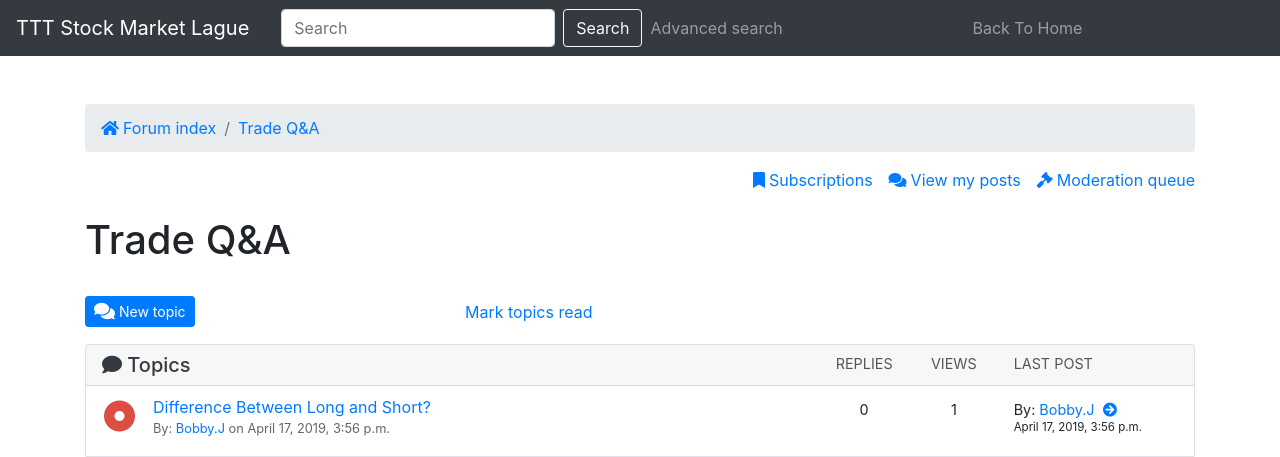
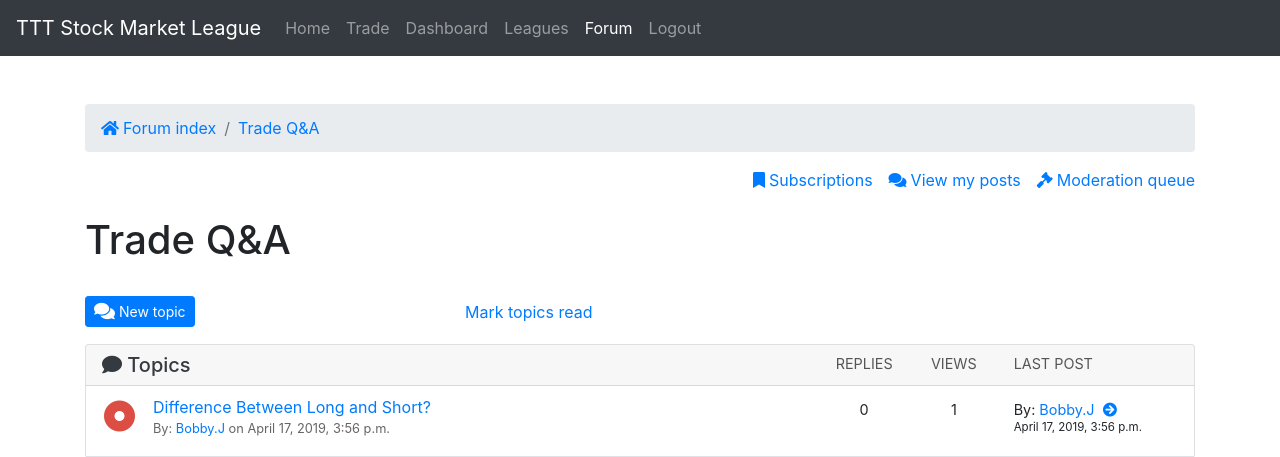
Before and after one commit to amalhotr/SMIL_project, a Django app: a page that uses machina/templates/machina/board_base.html in a window 1280 px wide. Shown: the top 457 px of the page. Run offline with Django 3.2, Linux system fonts and the light colour scheme; a user stored in the database is signed in; data comes from the database, SQL or seed files in the repository; both versions use the stored data as it was after the commit; data that the repository does not hold is empty; parts of the project's set-up code (start-up, migrations or seed data) failed here and were passed over; some libraries are stand-ins or nearby versions.

Commit message:
Updated Forums -Ajeet

```diff
--- a/SMIL_project/settings.py
+++ b/SMIL_project/settings.py
@@ -82,7 +82,7 @@ TEMPLATES = [
         'BACKEND': 'django.template.backends.django.DjangoTemplates',
         'DIRS': [os.path.join(BASE_DIR, 'templates'),
                 MACHINA_MAIN_TEMPLATE_DIR,
-        ],
+            ],
         'APP_DIRS': True,
         'OPTIONS': {
             'context_processors': [
--- a/SMIL_project/urls.py
+++ b/SMIL_project/urls.py
@@ -18,16 +18,13 @@ from django.urls import path, include
 from accounts.views import login_view, logout_view, register_view, loggedin_home_view
 from machina import urls as machina_urls
 
-
 urlpatterns = [
     path('admin/', admin.site.urls),
     path('accounts/login/', login_view, name = 'login'),
     path('accounts/register/', register_view, name = 'register'),
     path('accounts/logout/', logout_view, name = 'logout'),
     path('accounts/loggedin_home', loggedin_home_view, name = 'loggedin_home_view'),
-    path('forum/', include(machina_urls), name = 'forum'),
     path('', include('ttt.urls')),
-
 ]
 
 from django.conf import settings
--- a/machina/templates/machina/board_base.html
+++ b/machina/templates/machina/board_base.html
@@ -13,14 +13,55 @@
 
 {% block body %}
 {% block header %}
-<nav class="navbar navbar-expand-lg navbar-dark bg-dark">
-  <a class="navbar-brand" href="{% url 'forum:index' %}">{% block brand %}TTT Stock Market Lague{% endblock %}</a>
+{% block bar %}
+      <nav class="navbar navbar-expand-lg navbar-dark bg-dark">
+          <a class="navbar-brand" href="{% url 'home' %}">TTT Stock Market League</a>
+
+          <button class="navbar-toggler" type="button" data-toggle="collapse" data-target="#navbarSupportedContent" aria-controls="navbarSupportedContent" aria-expanded="false" aria-label="Toggle navigation">
+            <span class="navbar-toggler-icon"></span>
+          </button>
+
+          <div class="collapse navbar-collapse" id="navbarSupportedContent">
+            <ul class="navbar-nav mr-auto">
+              <li class="nav-item {% if request.resolver_match.url_name == 'home' %}active{% endif %} ">
+                <a class="nav-link" href="{% url 'home' %}">Home <span class="sr-only">(current)</span></a>
+                    </li>
+                    {% if user.is_authenticated %}
+                      <li class="nav-item">
+                        <a class="nav-link {% if request.resolver_match.url_name == 'trade' %}active{% endif %}" href="{% url 'trade'%}">Trade</a>
+                      </li>
+                      <li class="nav-item">
+                        <a class="nav-link {% if request.resolver_match.url_name == 'dashboard' %}active{% endif %}" href="{% url 'dashboard'%}">Dashboard</a>
+                      </li>
+                      <li class="nav-item">
+                        <a class="nav-link {% if request.resolver_match.url_name == 'leagues' %}active{% endif %}" href="{% url 'leagues'%}">Leagues</a>
+              </li>
+              <li class="nav-item">
+                        <a class="nav-link active" href="/forum">Forum</a>
+                      </li>
+                      <li class="nav-item">
+                        <a class="nav-link {% if request.resolver_match.url_name == 'logout' %}active{% endif %}" href="{% url 'logout'%}">Logout</a>
+                      </li>
+                    {% else %}
+                      <li class="nav-item">
+                        <a class="nav-link {% if request.resolver_match.url_name == 'login' %}active{% endif %}" href="{% url 'login'%}">Login</a>
+                      </li>
+                      <li class="nav-item">
+                        <a class="nav-link {% if request.resolver_match.url_name == 'register' %}active{% endif %}" href="{% url 'register'%}">Register</a>
+              </li>
+                    {% endif %}
+          </ul>
+        </div>
+      </nav>
+    {% endblock %}
+<!-- <nav class="navbar navbar-expand-lg navbar-dark bg-dark">
+  <a class="navbar-brand" href="{% url 'home' %}">{% block brand %}TTT Stock Market Lague{% endblock %}</a>
   <button class="navbar-toggler" type="button" data-toggle="collapse" data-target="#navbarSupportedContent" aria-controls="navbarSupportedContent" aria-expanded="false" aria-label="Toggle navigation">
     <span class="navbar-toggler-icon"></span>
   </button>
   <div class="collapse navbar-collapse" id="navbarSupportedContent">
     {% block header_collapse %}
-    <form class="form-inline my-2 ml-3 my-lg-0" role="search" action="{% url 'forum_search:search' %}">
+    <!-- <form class="form-inline my-2 ml-3 my-lg-0" role="search" action="{% url 'forum_search:search' %}">
       <input class="form-control mr-sm-2" type="search" placeholder="Search" aria-label="Search" name="q">
       <button class="btn btn-outline-light my-2 my-sm-0" type="submit">{% trans "Search" %}</button>
     </form>
@@ -32,7 +73,7 @@
     </div>
     {% endblock header_collapse %}
   </div>
-</nav>
+</nav> -->
 {% endblock header %}
 <div class="my-5 container" id="main_container">
   <div class="row">
--- a/templates/base_generic.html
+++ b/templates/base_generic.html
@@ -38,7 +38,7 @@
 		                		<a class="nav-link {% if request.resolver_match.url_name == 'leagues' %}active{% endif %}" href="{% url 'leagues'%}">Leagues</a>
 							</li>
 							<li class="nav-item">
-		                		<a class="nav-link {% if request.resolver_match.url_name == 'forum' %}active{% endif %}" href="{% url 'forum'%}">Forum</a>
+		                		<a class="nav-link {% if request.resolver_match.url_name == 'forum' %}active{% endif %}" href="/forum">Forum</a>
 		                	</li>
 		                	<li class="nav-item">
 		                		<a class="nav-link {% if request.resolver_match.url_name == 'logout' %}active{% endif %}" href="{% url 'logout'%}">Logout</a>
--- a/templates/ticker.html
+++ b/templates/ticker.html
@@ -7,6 +7,11 @@
 	{% if plot %}
 	<div style="width:300;height:250">
 		{{ plot|safe }}
+	</div>
+	{% endif %}
+	{% if prediction_plot %}
+	<div style="width:300;height:250">
+		{{ prediction_plot|safe }}
 	</div>
 	{% endif %}
 	<div class="container">
--- a/ttt/StockData.py
+++ b/ttt/StockData.py
@@ -42,7 +42,7 @@ class StockData():
             return x,y
 
     @staticmethod
-    def getForecast(dates, values, num_predictions=100):
+    def getForecast(dates, values, num_predictions=100, seasonal_period=4):
         '''
         get the full time series from a given stock or cryptocurrency
         :param symbol: symbol of desired stock or crypto
@@ -52,7 +52,7 @@ class StockData():
 
         date_format = '%Y-%m-%d'
 
-        holt = ExponentialSmoothing(values, seasonal_periods=4, trend='add', seasonal='add').fit()
+        holt = ExponentialSmoothing(values, seasonal_periods=seasonal_period, trend='add', seasonal='add').fit()
         prediction_values = holt.forecast(num_predictions)
 
         last_stock_date = datetime.datetime.strptime(dates[-1], date_format)
--- a/ttt/urls.py
+++ b/ttt/urls.py
@@ -14,5 +14,5 @@ urlpatterns = [
     path('leagues/admin/<str:leagueName>', views.adminLeague, name="adminLeague"),
     path('leagues/leave/<str:leagueName>', views.leaveLeague, name='leaveLeague'),
     path('leagues/join/<str:leagueName>', views.joinLeague, name='joinLeague'),
-    path('forum/', include(machina_urls), name = 'forum'),
+    path('forum/', include(machina_urls), name='forum'),
 ]
```
Also changed, not shown: ttt/views.py (+7 -3 lines), db.sqlite3, machina/templates/machina/_base.html (line endings or trailing spaces), 2 other files.
